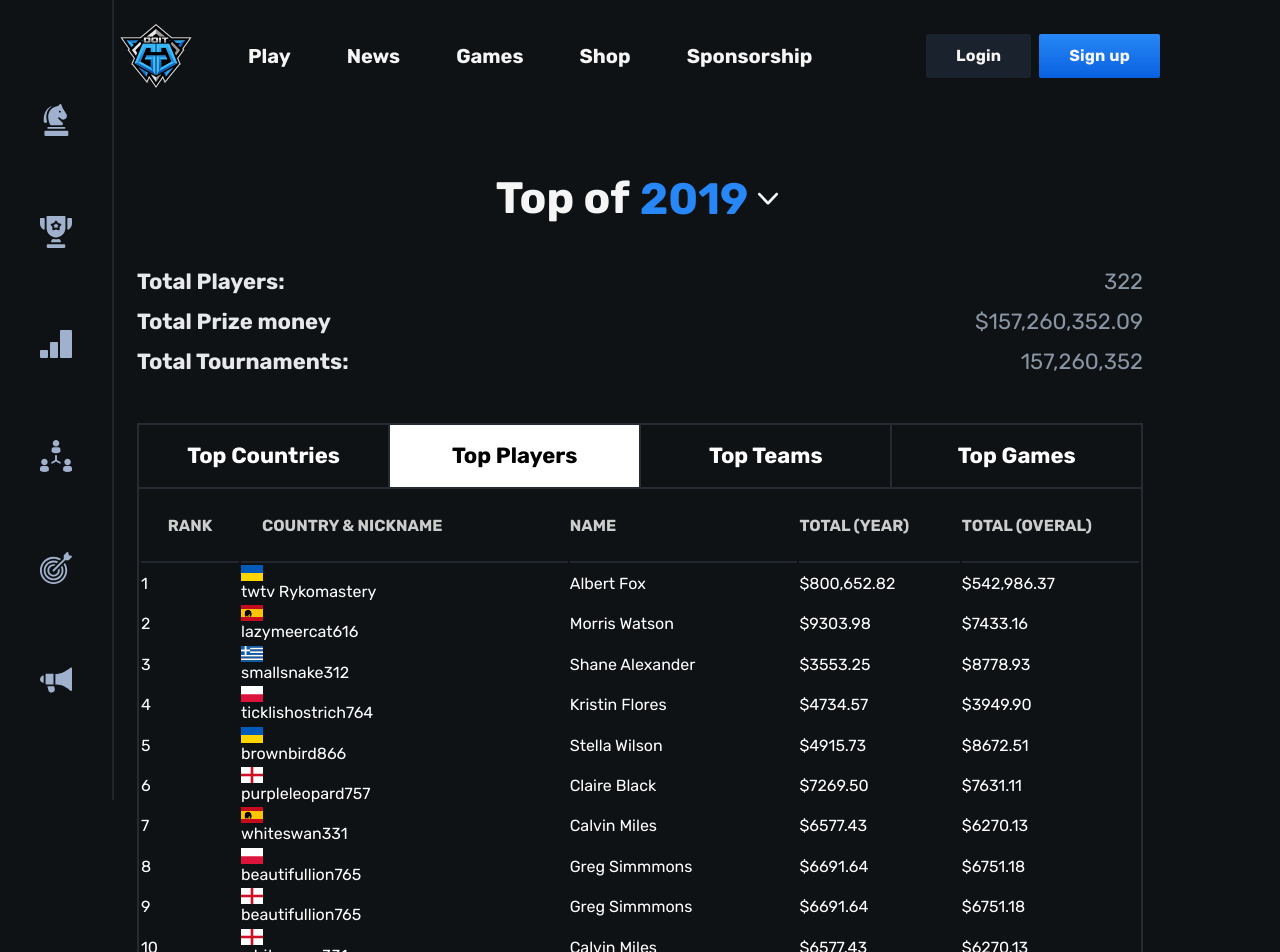
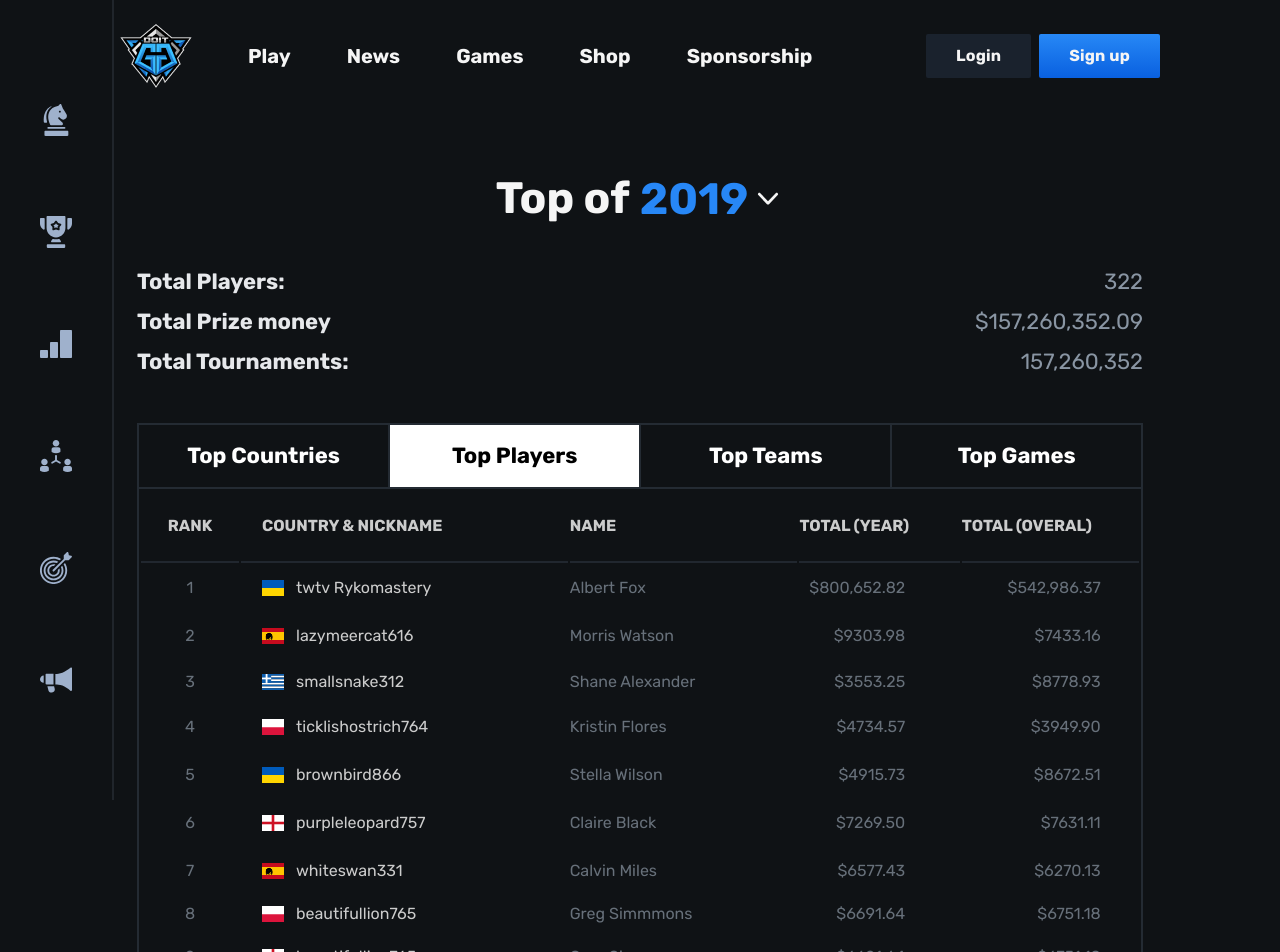
Before and after one commit to M1nt-y/doit, a Vue app: page /top in a window 1280 px wide. Shown: the top 952 px of the page. Built offline with nearby package versions, Linux system fonts and the light colour scheme.

Commit message:
dima-dev: Примитивная пагинация, пиксель перфекст страницы

```diff
--- a/src/components/TheTable.vue
+++ b/src/components/TheTable.vue
@@ -3,23 +3,53 @@
     <table>
       <thead>
         <tr>
-        <td v-for="head in thead"> <span> {{  head.title }}</span></td>
+          <td v-for="head in thead">
+            <span>{{ head.title }}</span>
+          </td>
         </tr>
       </thead>
       <tbody>
-      <tr v-for="item in tbody">
-        <td>{{ item.rank }}</td>
-        <td> <img :src="item.country" alt=""> {{ item.nick }}</td>
+        <tr v-for="(item, index) in paginatedItems" :key="index">
+          <td>
+            <p class="rank">{{ item.rank }}</p>
+          </td>
+          <td>
+            <div class="flex">
+              <img :src="item.country" alt="" />
+              <div class="content">
+                <p>{{ item.name }}</p>
+                {{ item.nick }}
+              </div>
+            </div>
+          </td>
           <td>{{ item.name }}</td>
-        <td>{{ item.year }}</td>
-        <td>{{ item.overal }}</td>
+          <td>
+            <p class="year">{{ item.year }}</p>
+          </td>
+          <td>
+            <p class="overal">{{ item.overal }}</p>
+          </td>
         </tr>
       </tbody>
     </table>
+
+    <div class="pagination">
+      <button @click="goToPage(page )" >Previous</button>
+      <button
+        v-for="pageNumber in totalPages"
+        :key="pageNumber"
+        @click="goToPage(pageNumber)"
+        :class="{ active: pageNumber === page }"
+      >
+        {{ pageNumber }}
+      </button>
+      <button @click="goToPage(page + 1)" >Next</button>
+    </div>
   </div>
 </template>
 
 <script setup>
+import { ref, computed } from 'vue';
 
 const props = defineProps({
   thead: {
@@ -31,9 +61,30 @@ const props = defineProps({
     type: Array,
     default: [],
     required: true,
+  },
+});
+
+const itemsPerPage = 9;
+const currentPage = ref(1);
+
+const paginatedItems = computed(() => {
+  const startIndex = (currentPage.value - 1) * itemsPerPage;
+  const endIndex = startIndex + itemsPerPage;
+  return props.tbody.slice(startIndex, endIndex);
+});
+
+const totalPages = computed(() => Math.ceil(props.tbody.length / itemsPerPage));
+
+let page = currentPage.value;
+
+function goToPage(page) {
+    currentPage.value = page;
+    updateActivePage(page);
 }
-})
 
+function updateActivePage(page) {
+  page = page; // Update the active page variable
+}
 </script>
 
 <style lang="scss">
@@ -87,7 +138,58 @@ const props = defineProps({
       }
     }
     tbody{
-
+      tr{
+        td{
+          padding-top: 15px;
+          padding-bottom: 15px;
+          font-style: normal;
+          font-weight: 400;
+          font-size: 16px;
+          line-height: 100%;
+          color: #67707A;
+          .rank{
+            text-align: center;
+          }
+          .year{
+            width: 66%;
+            text-align: end;
+          }
+          .overal{
+            width: 78.4%;
+            text-align: end;
+          }
+        }
+        .flex{
+          display: flex;
+          align-items: center;
+          padding-left: 21px;
+          gap: 12px;
+          color: #CCCCCC;
+          p{
+            display: none;
+          }
+        }
+      }
+      tr:nth-child(3){
+        td{
+          padding-top: 13px;
+        }
+      }
+      tr:nth-child(4){
+        td{
+          padding-top: 12px;
+        }
+      }
+      tr:nth-child(8){
+        td{
+          padding-top: 10px;
+        }
+      }
+      tr:nth-child(9){
+        td{
+          padding-top: 10px;
+        }
+      }
     }
   }
 }
--- a/src/pages/TopPage.vue
+++ b/src/pages/TopPage.vue
@@ -186,7 +186,7 @@ const tableBody = [
   },
   {
     rank: 14,
-    country: 'Ukraine',
+    country: new URL('../assets/icons/country/Georgia.svg', import.meta.url),
     nick: 'whiteswan331',
     name: 'Calvin Miles',
     year: '$6577.43',
@@ -202,6 +202,22 @@ const tableBody = [
   },
   {
     rank: 16,
+    country: new URL('../assets/icons/country/Georgia.svg', import.meta.url),
+    nick: 'whiteswan331',
+    name: 'Calvin Miles',
+    year: '$6577.43',
+    overal: '$6270.13',
+  },
+  {
+    rank: 17,
+    country: new URL('../assets/icons/country/Georgia.svg', import.meta.url),
+    nick: 'whiteswan331',
+    name: 'Calvin Miles',
+    year: '$6577.43',
+    overal: '$6270.13',
+  },
+  {
+    rank: 18,
     country: new URL('../assets/icons/country/Georgia.svg', import.meta.url),
     nick: 'whiteswan331',
     name: 'Calvin Miles',
@@ -229,6 +245,8 @@ const tableHead = ref([
   },
 
 ])
+
+
 
 </script>
 
```
Lines whose indentation alone changed are shown as unchanged.
